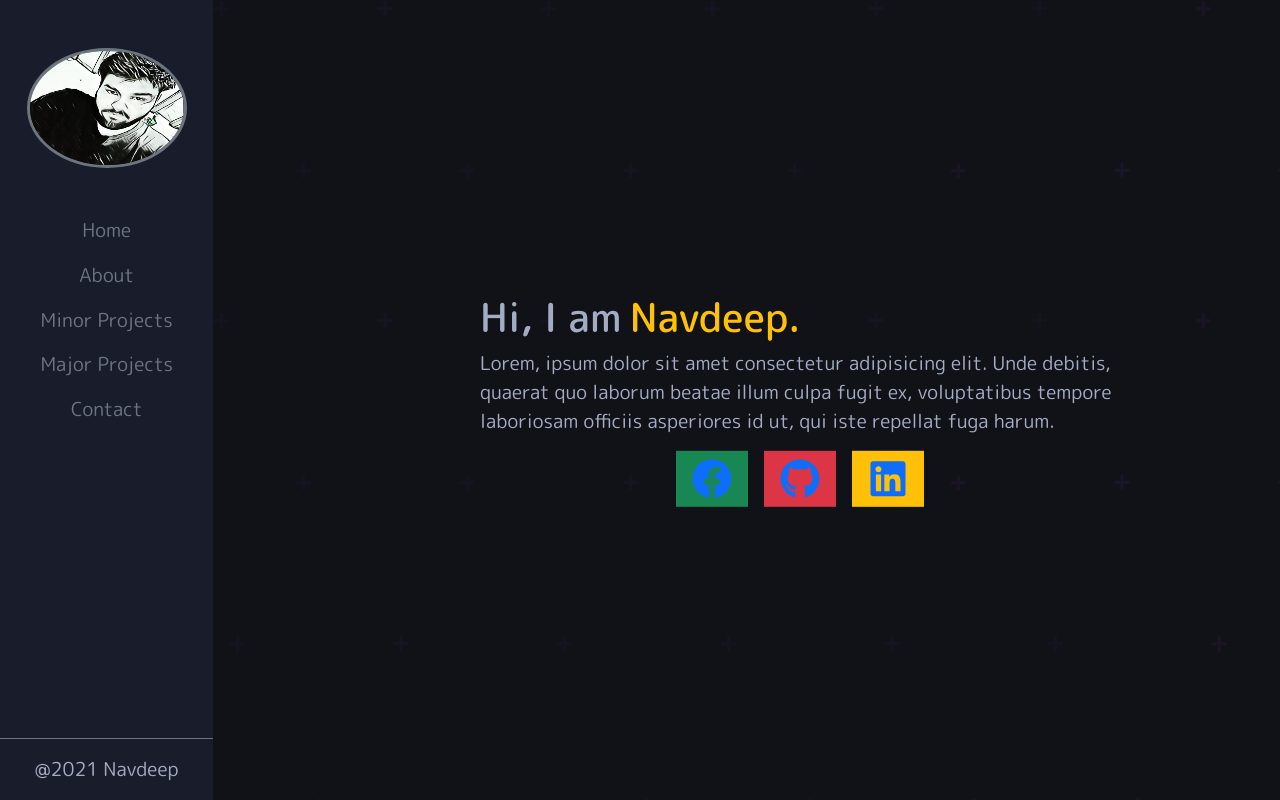
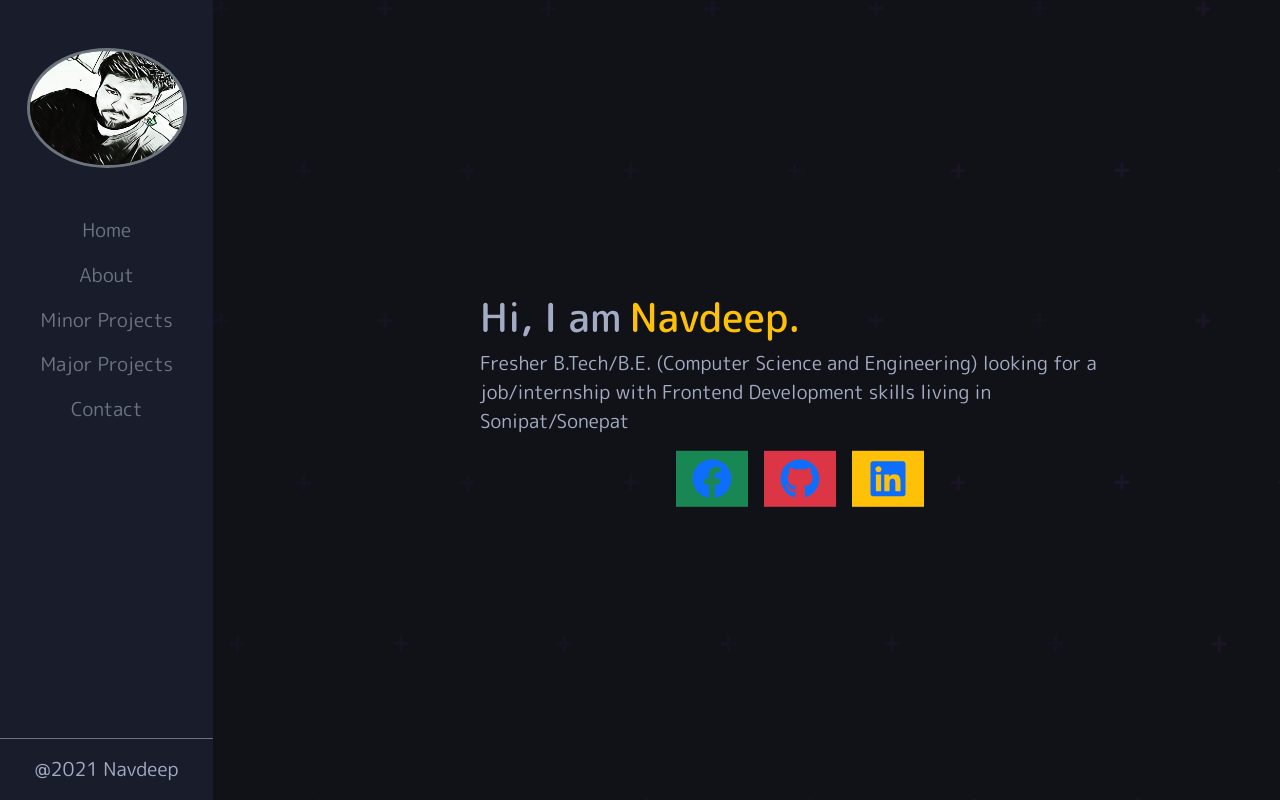
Before and after one commit to navdeep1676/Portfolio, a React (Create React App) app: page / in a window 1280 px wide. Built offline with nearby package versions, Linux system fonts and the light colour scheme.

Commit message:
Update HomePage.js

```diff
--- a/src/Pages/HomePage.js
+++ b/src/Pages/HomePage.js
@@ -10,8 +10,7 @@ const HomePage = () => {
                   Navdeep.
               </span>
           </h1>
-          <p>Lorem, ipsum dolor sit amet consectetur adipisicing elit. Unde debitis, quaerat quo laborum beatae illum culpa
-              fugit ex, voluptatibus tempore laboriosam officiis asperiores id ut, qui iste repellat fuga harum.</p>
+          <p>Fresher B.Tech/B.E. (Computer Science and Engineering) looking for a job/internship with Frontend Development skills living in Sonipat/Sonepat</p>
            <div className='icons'>
            <ul className="nav justify-content-center">
                 <li className="nav-item">
```
